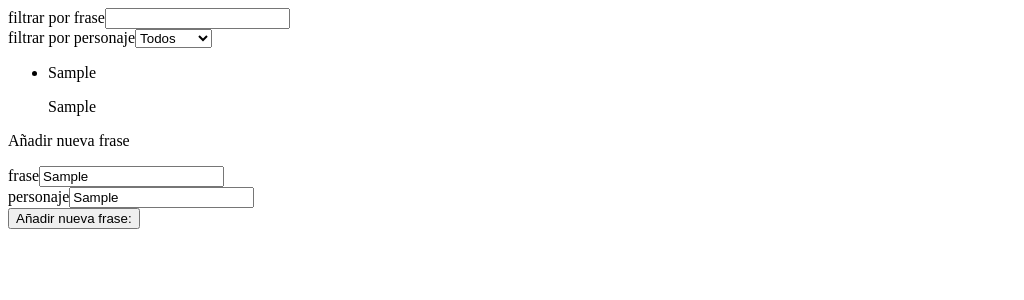
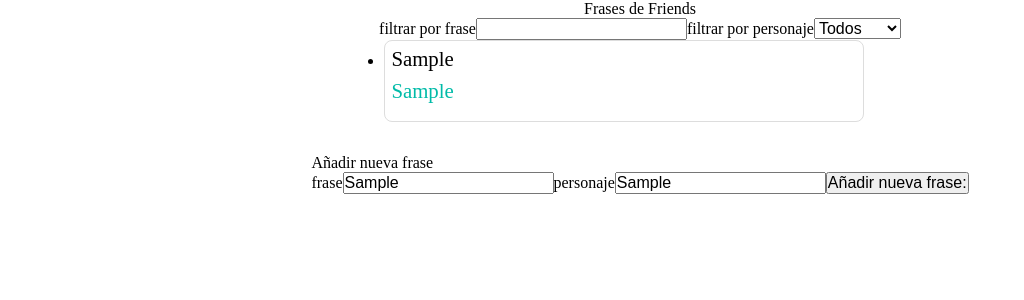
Before and after one commit to Adalab/modulo-3-evaluacion-intermedia-lauramargo, a React (Create React App) app: page / in a window 1280 px wide. Both pictures are taken after typing "Sample", "Sample" into the empty fields and a click on the button "Añadir nueva frase:". Shown: the top 300 px of the page, without its empty margins (0-1024 px from the left). Built offline with nearby package versions, Linux system fonts and the light colour scheme; no server answers.

Commit message:
change structure app include h1 header labels form values of inputs and htmlFor

```diff
--- a/src/components/App.js
+++ b/src/components/App.js
@@ -1,5 +1,6 @@
 import Api from '../services/fetch.js';
 import { useState, useEffect } from "react";
+import '../styles/App.scss';
 
 
 const App = () => {
@@ -53,27 +54,33 @@
     })
     .map((item, index) => {
       return (
-        <li className='phrase_person' key={index}>
-          <p className='phrase'>{item.quote} </p>
-          <p className='person'>{item.character} </p>
+        <li className='ul__person' key={index}>
+          <p className='ul__person--phrase'>{item.quote} </p>
+          <p className='ul__person--person'>{item.character} </p>
         </li>
       );
     });
 
   return (
     <div className="page">
-      <form action=""
-        htmlFor="character">
+      <header>
+        <h1>Frases de Friends</h1>
+      </header>
+      <form className='filters'>
+
+        <label className='filters__byPhrase' htmlFor="character">
           filtrar por frase
-        <input type="text"
+          <input
+            type="text"
             name="quote"
             id="quote"
             value={searchPhrase}
             onChange={handleSearchPhrase} />
-      </form>
-      <form action="">
+
+        </label>
+        <label className="character" >
           filtrar por personaje
-        <select
+          <select className='filters__character'
             onChange={handleFilterCharacter}
             value={filterC}>
             <option value="all">Todos</option>
@@ -84,31 +91,36 @@
             <option value="Chandler">Chandler</option>
             <option value="Rachel">Rachel</option>
           </select>
+        </label>
       </form>
-      <ul>{htmlData}</ul>
-      <form action="">
-        <p> Añadir nueva frase </p>
+
+
+      <ul className='ul'>{htmlData}</ul>
+      <form className='new'>
+        <h2 className='new__phrase'> Añadir nueva frase </h2>
         frase
+        <label htmlFor="quote">
           <input
             type="text"
             id="quote"
             value={newPhrase.quote}
             onChange={handleNewPhrase}
           />
-        <br />
-        personaje
+        </label>
+        <label htmlFor="character">
+          <span>personaje</span>
           <input
             type="text"
             id="character"
             value={newPhrase.character}
             onChange={handleNewPhrase}
           />
-        <br />
-        <button
+        </label>
+        <button className="button"
           onClick={handleClick}
         >Añadir nueva frase:</button>
       </form>
-    </div>
+    </div >
   );
 };
 
--- a/src/styles/App.scss
+++ b/src/styles/App.scss
@@ -1,281 +1,46 @@
-@import url("./core/reset.scss");
-
-html {
-  font-size: 16px;
-  font-family: -apple-system, BlinkMacSystemFont, 'Segoe UI', Roboto, Oxygen-Sans, Ubuntu, Cantarell,
-    'Helvetica Neue', sans-serif;
-}
-
 * {
-  box-sizing: border-box;
   margin: 0;
   padding: 0;
-}
-
-a {
-  text-decoration: none;
-  color: #1d9bf0;
-}
-
-a:hover {
-  text-decoration: underline;
-}
-
-ul {
-  list-style: none;
+  box-sizing: border-box;
+  font-size: 1rem;
+  font-weight: normal;
 }
 
 .page {
   display: flex;
+  flex-direction: column;
   justify-content: center;
+  align-items: center;
 }
 
-.header {
-  min-height: 100vh;
-  padding: 3px 0.75rem 0 0.75rem;
-  width: 4.5rem;
+.ul {
+  display: flex;
+  flex-direction: row;
+  justify-content: center;
+  flex-wrap: wrap;
+
+  &__person {
+    position: relative;
+    width: 30rem;
+    margin: 0 2rem 2rem 0;
+    padding: 0.4rem;
+    border-radius: 0.5rem;
+    border: 1px solid #ddd;
+
+    &--phrase {
+      padding-bottom: 0.5rem;
+      font-size: 1.30rem;
     }
 
-.menu {
-  position: fixed;
-  top: 3px;
-  width: 3rem;
+    &--person {
+      padding-bottom: 0.7rem;
+      color: #00bba8;
+      font-size: 1.30rem;
+    }
   }
 
-.menu__link {
-  display: block;
-  margin-bottom: 0.3rem;
-  height: 3rem;
-  border-radius: 50%;
-  background-color: white;
-  background-repeat: no-repeat;
-  background-position: center center;
-  transition: background 0.3s;
+  .button {
+    color: aqua;
   }
 
-.menu__link:hover {
-  background-color: #e8f5fe;
 }
-
-.menu__link .text {
-  position: relative;
-  left: -10000px;
-}
-
-.menu__item--twitter .menu__link {
-  background-image: url('../images/icon-twitter.png');
-}
-
-.menu__item--home .menu__link {
-  background-image: url('../images/icon-home.png');
-}
-
-.menu__item--search .menu__link {
-  background-image: url('../images/icon-search.png');
-}
-
-.menu__item--profile .menu__link {
-  background-image: url('../images/icon-profile.png');
-}
-
-.menu__item--tweet .menu__link {
-  margin-top: 0.5rem;
-  background-image: url('../images/icon-feather.png');
-  background-color: #1da1f2;
-}
-
-.menu__item--tweet .menu__link:hover {
-  background-color: #1a8cd8;
-}
-
-.header {
-  min-height: 100vh;
-  padding: 3px 0.75rem 0 0.75rem;
-  width: 4.5rem;
-}
-
-.menu {
-  position: fixed;
-  top: 3px;
-  width: 3rem;
-}
-
-.menu__link {
-  display: block;
-  margin-bottom: 0.3rem;
-  height: 3rem;
-  border-radius: 50%;
-  background-color: white;
-  background-repeat: no-repeat;
-  background-position: center center;
-  transition: background 0.3s;
-}
-
-.menu__link:hover {
-  background-color: #e8f5fe;
-}
-
-.menu__link .text {
-  position: relative;
-  left: -10000px;
-}
-
-.menu__item--twitter .menu__link {
-  background-image: url('../images/icon-twitter.png');
-}
-
-.menu__item--home .menu__link {
-  background-image: url('../images/icon-home.png');
-}
-
-.menu__item--search .menu__link {
-  background-image: url('../images/icon-search.png');
-}
-
-.menu__item--profile .menu__link {
-  background-image: url('../images/icon-profile.png');
-}
-
-.menu__item--tweet .menu__link {
-  margin-top: 0.5rem;
-  background-image: url('../images/icon-feather.png');
-  background-color: #1da1f2;
-}
-
-.menu__item--tweet .menu__link:hover {
-  background-color: #1a8cd8;
-}
-
-.main {
-  width: 37.5rem;
-  border-left: solid 1px #eee;
-  border-right: solid 1px #eee;
-}
-
-.main__header .header__title {
-  display: flex;
-  flex-direction: column;
-  justify-content: center;
-  position: relative;
-  height: 3.3125rem;
-}
-
-.main__header .header__account {
-  display: block;
-  margin: 0 1rem;
-  font-size: 1.25rem;
-  font-weight: 700;
-  line-height: 0.9;
-}
-
-.main__header .header__tweets {
-  margin: 0 1rem;
-  display: block;
-  font-size: 0.8125rem;
-  font-weight: 400;
-  color: #536471;
-}
-
-.main__header .header__content {
-  margin: 0 1rem;
-}
-
-.main__header .header__profile-image {
-  position: absolute;
-  transform: translate(0, -55%);
-  width: 8.75rem;
-  height: 8.75rem;
-  border-radius: 50%;
-  border: 4px solid white;
-  background: white;
-}
-
-.main__header .header__profile-image > * {
-  width: 100%;
-  border-radius: 50%;
-  border: 1px solid #eee;
-}
-
-.main__header .header__actions {
-  display: flex;
-  justify-content: flex-end;
-  padding: 0.5rem 0;
-}
-
-.main__header .header__follow-btn {
-  width: 8.75rem;
-  height: 2.25rem;
-  border-radius: 100px;
-  border: 1px solid #cfd9de;
-  background-color: white;
-  font-size: 15px;
-  font-weight: 700;
-  color: #536471;
-}
-
-.main__header .header__account-info {
-  margin: 1rem 0;
-}
-
-.main__header .header__acount-title {
-  display: block;
-  font-size: 1.25rem;
-  font-weight: 700;
-  line-height: 0.9;
-}
-
-.main__header .header__acount-username {
-  font-size: 0.9375rem;
-  color: #536471;
-}
-
-.main__header .header__acount-follow {
-  padding: 1px 4px;
-  border-radius: 4px;
-  background-color: #eff3f4;
-  font-size: 0.6875rem;
-  color: #536471;
-}
-
-.main__header .header__account-description {
-  margin-bottom: 1rem;
-  font-weight: normal;
-  font-size: 0.9375rem;
-}
-
-.main__header .header__account-data {
-  margin-bottom: 1rem;
-  font-size: 0.9375rem;
-  color: #536471;
-}
-
-.main__header .header__account-region,
-.main__header .header__account-link,
-.main__header .header__account-date {
-  padding: 0 0.5rem 0 1.2rem;
-  background-repeat: no-repeat;
-  background-position: 0 3px;
-  background-size: 14px;
-}
-
-.main__header .header__account-region {
-  background-image: url('../images/icon-place.png');
-}
-
-.main__header .header__account-link {
-  background-image: url('../images/icon-link.png');
-}
-
-.main__header .header__account-date {
-  background-image: url('../images/icon-calendar.png');
-}
-
-.main__header .header__followers-info {
-  color: #536471;
-  font-size: 0.9375rem;
-}
-
-.main__header .header__followers-number {
-  font-weight: 700;
-  color: black;
-}
```
Lines whose indentation alone changed are shown as unchanged.
